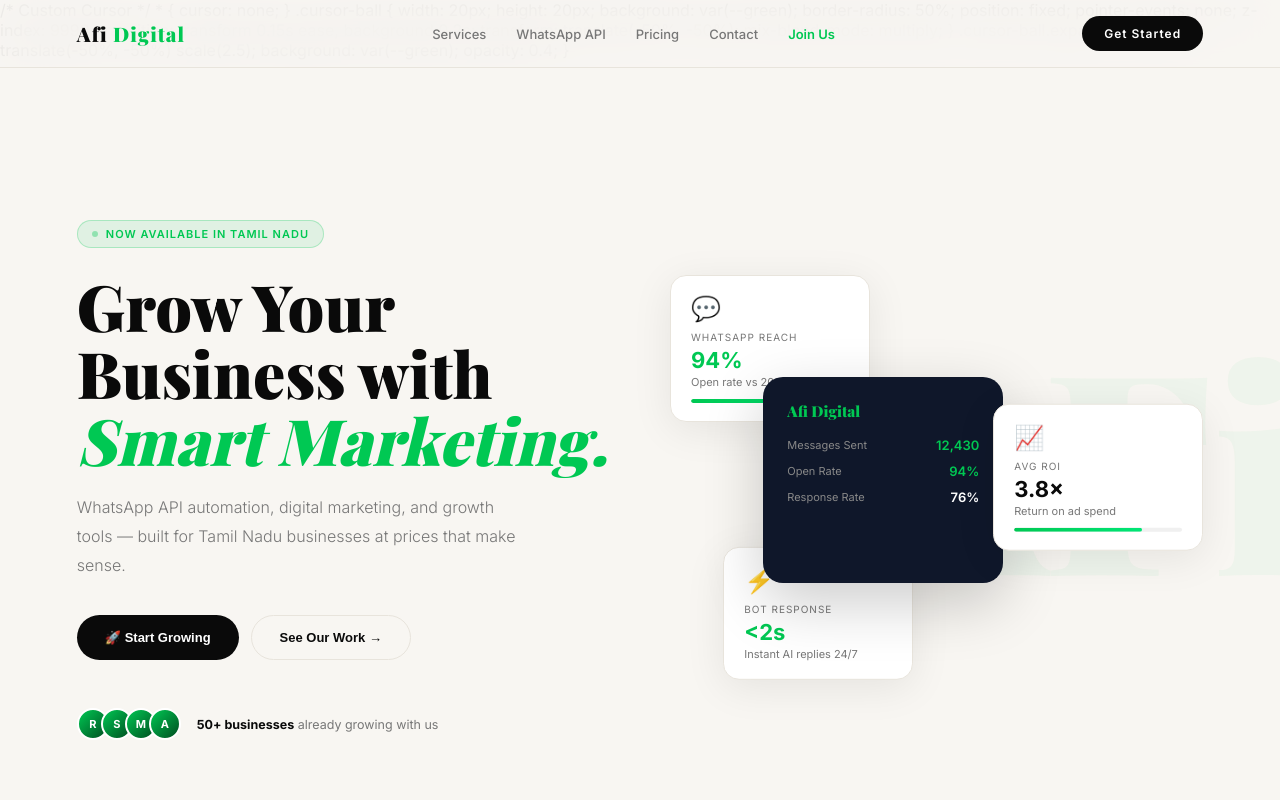
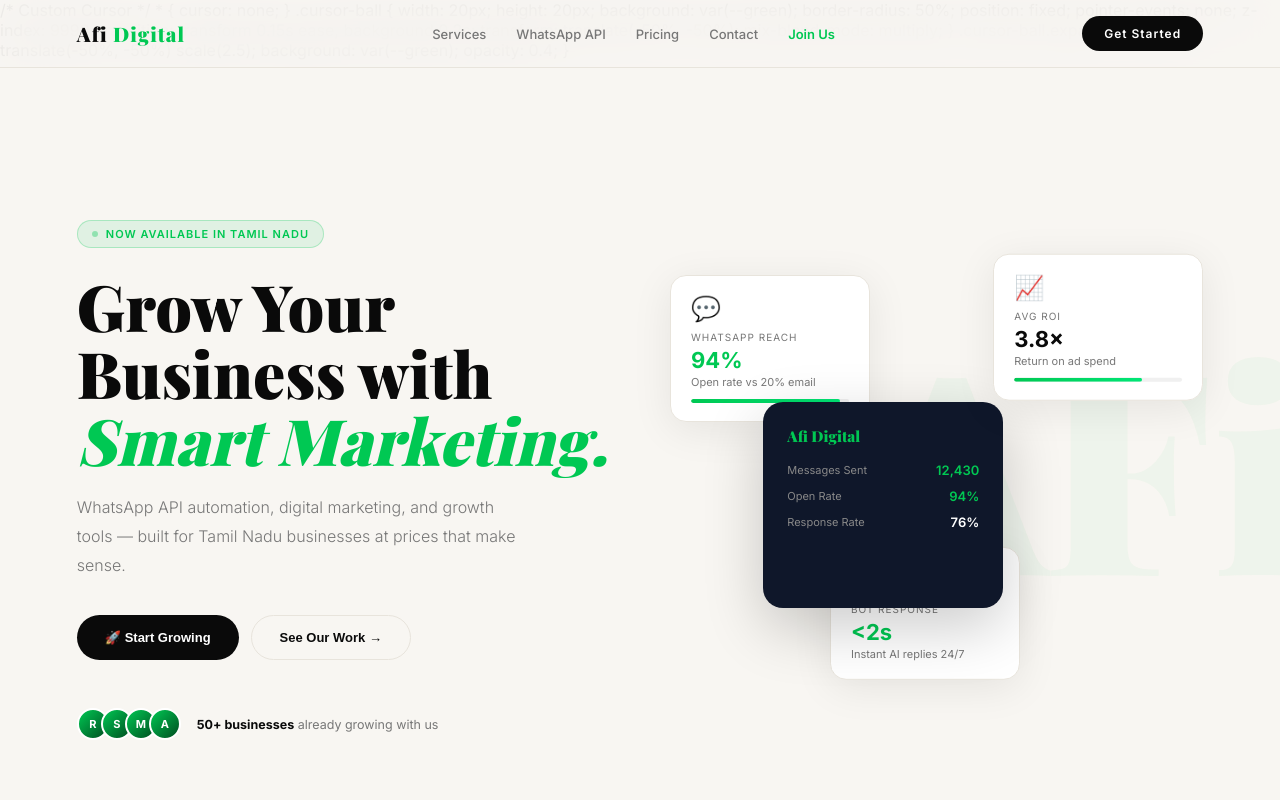
Before and after one commit to GOGAD369/afi-website, a plain HTML site: page index.html in a window 1280 px wide. Shown: the top 800 px of the page. Drawn offline with nearby package versions, Linux system fonts and the light colour scheme; a web font is replaced by a local one.

Commit message:
Update index.html

```diff
--- a/index.html
+++ b/index.html
@@ -142,8 +142,8 @@
   50% { transform:translateY(-10px); }
 }
 .fc-1 { top:10%; left:0; width:200px; animation-delay:0s; }
-.fc-2 { top:35%; right:0; width:210px; animation-delay:1.5s; z-index:3; }
-.fc-3 { bottom:10%; left:10%; width:190px; animation-delay:0.8s; }
+.fc-2 { top:5%; right:0; width:210px; animation-delay:1.5s; z-index:3; }
+.fc-3 { bottom:10%; left:30%; width:190px; animation-delay:0.8s; }
 .fc-icon { font-size:24px; margin-bottom:8px; }
 .fc-label { font-size:10px; color:var(--muted); text-transform:uppercase; letter-spacing:1px; margin-bottom:4px; }
 .fc-value { font-size:22px; font-weight:700; color:var(--black); }
@@ -155,7 +155,7 @@
 /* Main visual card */
 .main-card {
   position:absolute;
-  top:50%; left:40%; transform:translate(-50%,-50%);
+  top:55%; left:40%; transform:translate(-50%,-50%);
   width:240px;
   background:#0f172a;
   border-radius:20px;
```
